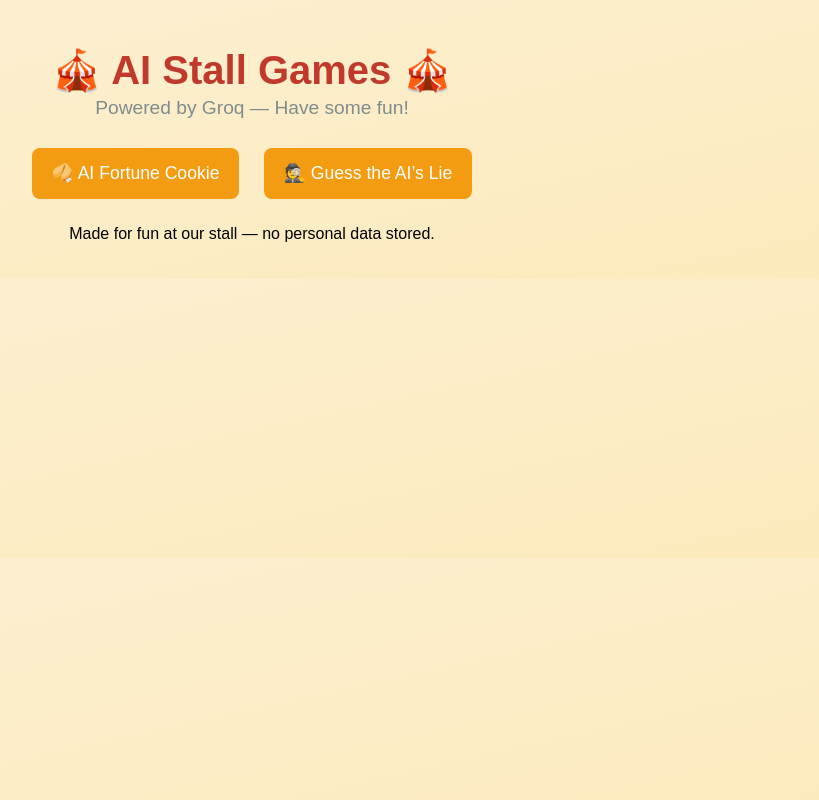
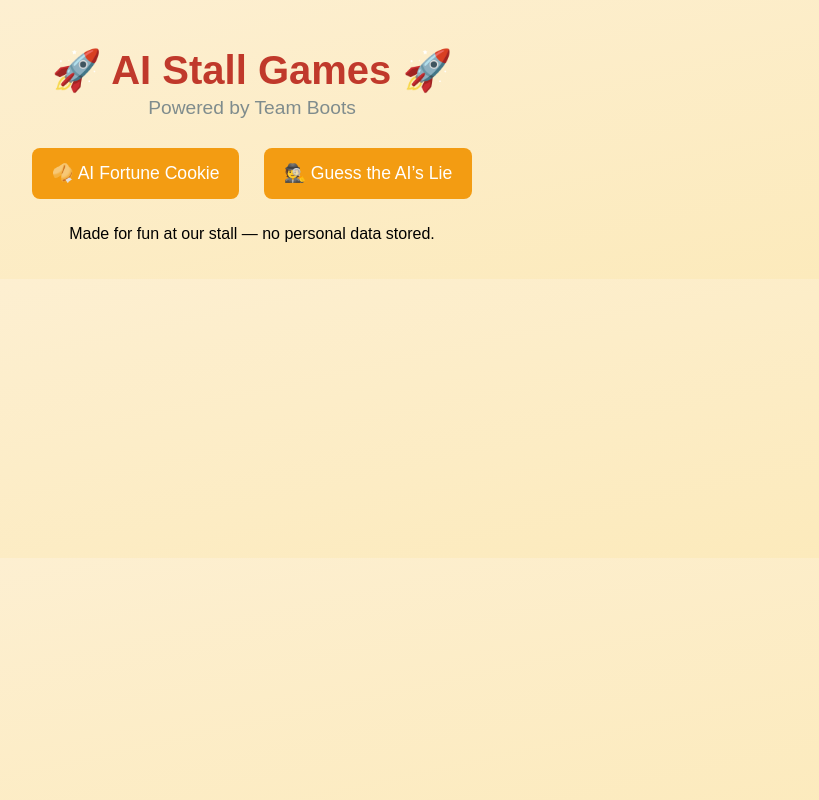
Before and after one commit to janeshl/Aigame, a website: page public/index.html in a window 1280 px wide. Shown: the whole page, without its empty margins (388-1207 px from the left). Drawn offline with Linux system fonts and the light colour scheme.

Commit message:
Update index.html

```diff
--- a/public/index.html
+++ b/public/index.html
@@ -3,13 +3,14 @@
 <head>
   <meta charset="UTF-8" />
   <meta name="viewport" content="width=device-width, initial-scale=1.0"/>
-  <title>AI Stall Games</title>
+  <title>AI Stall Games — Dark Sci-Fi</title>
   <link rel="stylesheet" href="styles.css"/>
+  <link href="https://fonts.googleapis.com/css2?family=Orbitron:wght@400;700&display=swap" rel="stylesheet">
 </head>
 <body>
   <header>
-    <h1>🎪 AI Stall Games 🎪</h1>
-    <p>Powered by Groq — Have some fun!</p>
+    <h1>🚀 AI Stall Games 🚀</h1>
+    <p>Powered by Team Boots</p>
   </header>
 
   <main>
```
